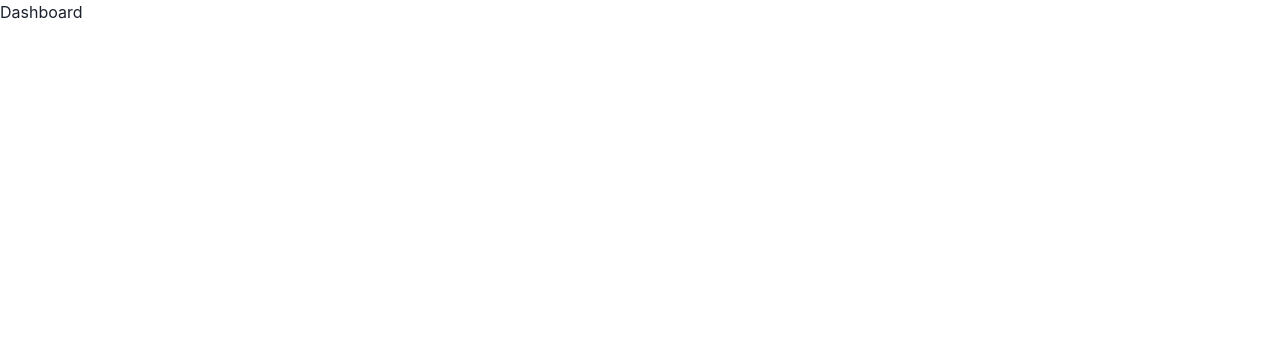
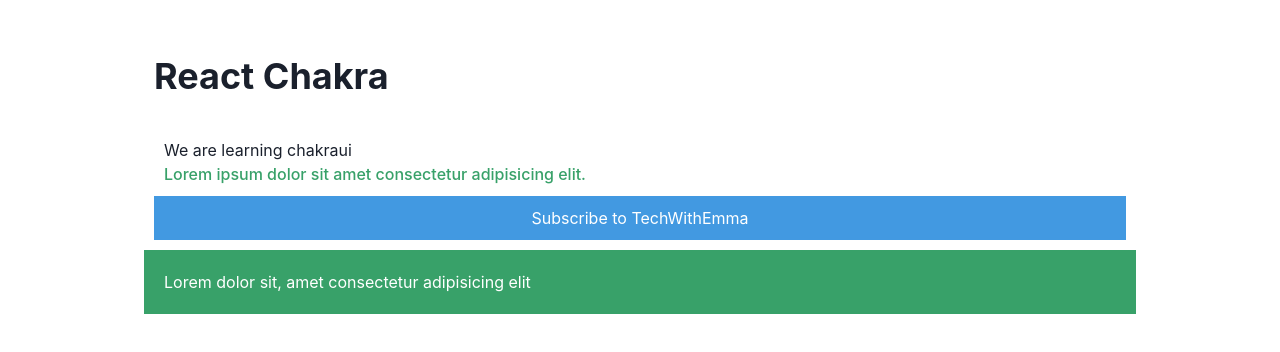
Before and after one commit to Emmanuelbreezy/Chakra-UI-Crash-Course, a React (Vite) app: page / in a window 1280 px wide. Shown: the top 352 px of the page. Built offline with nearby package versions, Linux system fonts and the light colour scheme.

Commit message:
lesson 2

```diff
--- a/src/pages/Dashboard.jsx
+++ b/src/pages/Dashboard.jsx
@@ -1,5 +1,38 @@
+import { Heading, Container, Box, Text } from "@chakra-ui/react";
+
 const Dashboard = () => {
-  return <div>Dashboard</div>;
+  const boxStyle = {
+    p: "10px",
+    bg: "blue.400",
+    color: "white",
+    m: "10px",
+    textAlign: "center",
+    ":hover": {
+      color: "#333",
+      bg: "blue.300",
+    },
+  };
+  return (
+    <Container as="main" maxW="5xl" py="15px">
+      <Heading my="30px" p="10px">
+        React Chakra
+      </Heading>
+
+      <Text marginLeft="20px">We are learning chakraui</Text>
+
+      <Text ml="20px" color="green.500" fontWeight="500">
+        Lorem ipsum dolor sit amet consectetur adipisicing elit.
+      </Text>
+
+      <Box sx={boxStyle}>Subscribe to TechWithEmma</Box>
+
+      <Box marginY="10px" p="20px" bg="green.500">
+        <Text color="white">
+          Lorem dolor sit, amet consectetur adipisicing elit
+        </Text>
+      </Box>
+    </Container>
+  );
 };
 
 export default Dashboard;
```
